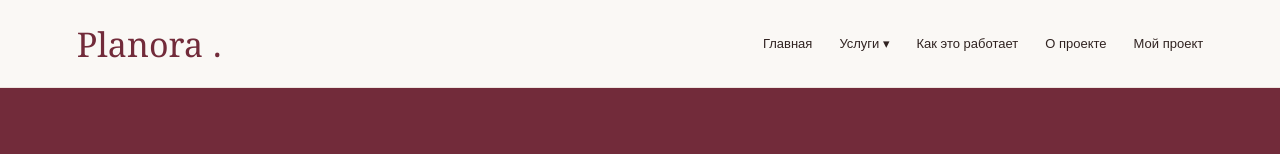
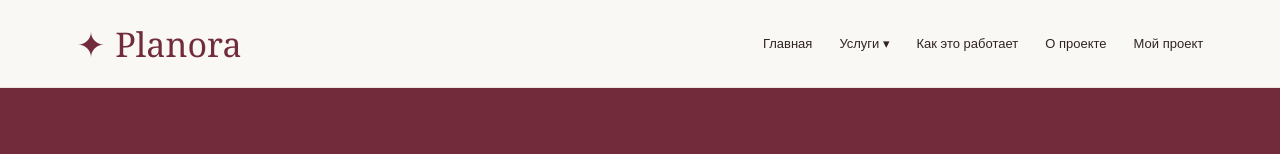
Before and after one commit to nazzm1/planora, a plain HTML site: page catalog.html in a window 1280 px wide. Shown: the top 154 px of the page. Drawn offline with Linux system fonts and the light colour scheme.

Commit message:
<span>✦</span>

```diff
--- a/catalog.html
+++ b/catalog.html
@@ -9,7 +9,7 @@
 </head>
 <body>
 <header class="header">
-    <a href="index.html" class="logo">Planora<span>.</span></a>
+    <a href="index.html" class="logo"><span>✦</span>Planora</a>
     <nav>
         <a href="index.html">Главная</a>
         <div class="dropdown">
```
Also changed, not shown: date.html (+1 -1 lines), decor.html (+1 -1 lines), hosts.html (+1 -1 lines), how.html (+1 -1 lines), photographers.html (+1 -1 lines), project.html (+1 -1 lines), result.html (+1 -1 lines), venues.html (+1 -1 lines), wishes.html (+1 -1 lines).
